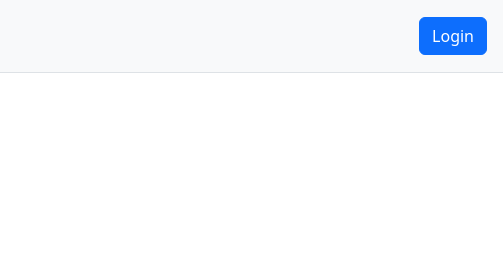
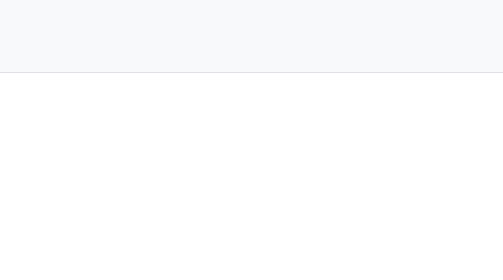
Before and after one commit to hammadewans/EsyServe, a plain HTML site: page index.html in a window 1280 px wide. Shown: the top 280 px of the page, 777-1280 px from the left. Drawn offline with nearby package versions, Linux system fonts and the light colour scheme.

Commit message:
Update index.html

```diff
--- a/index.html
+++ b/index.html
@@ -24,7 +24,6 @@
             <img src="images/fevicon.png" alt="Logo" width="40" height="40" class="me-2">
             <span class="fs-4">Verification</span>
         </a>
-        <a href="login.html" class="btn btn-primary">Login</a>
     </header>
 
     <div class="container">
```
